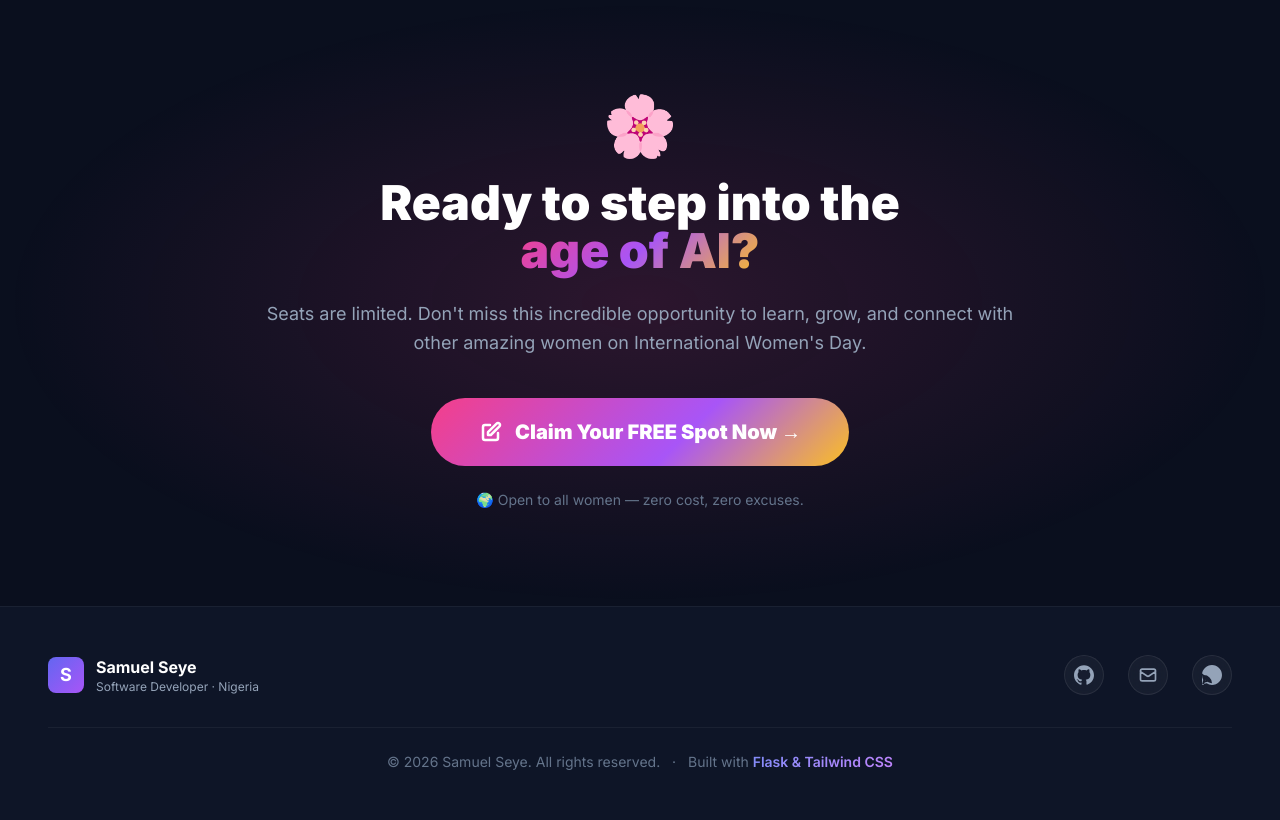
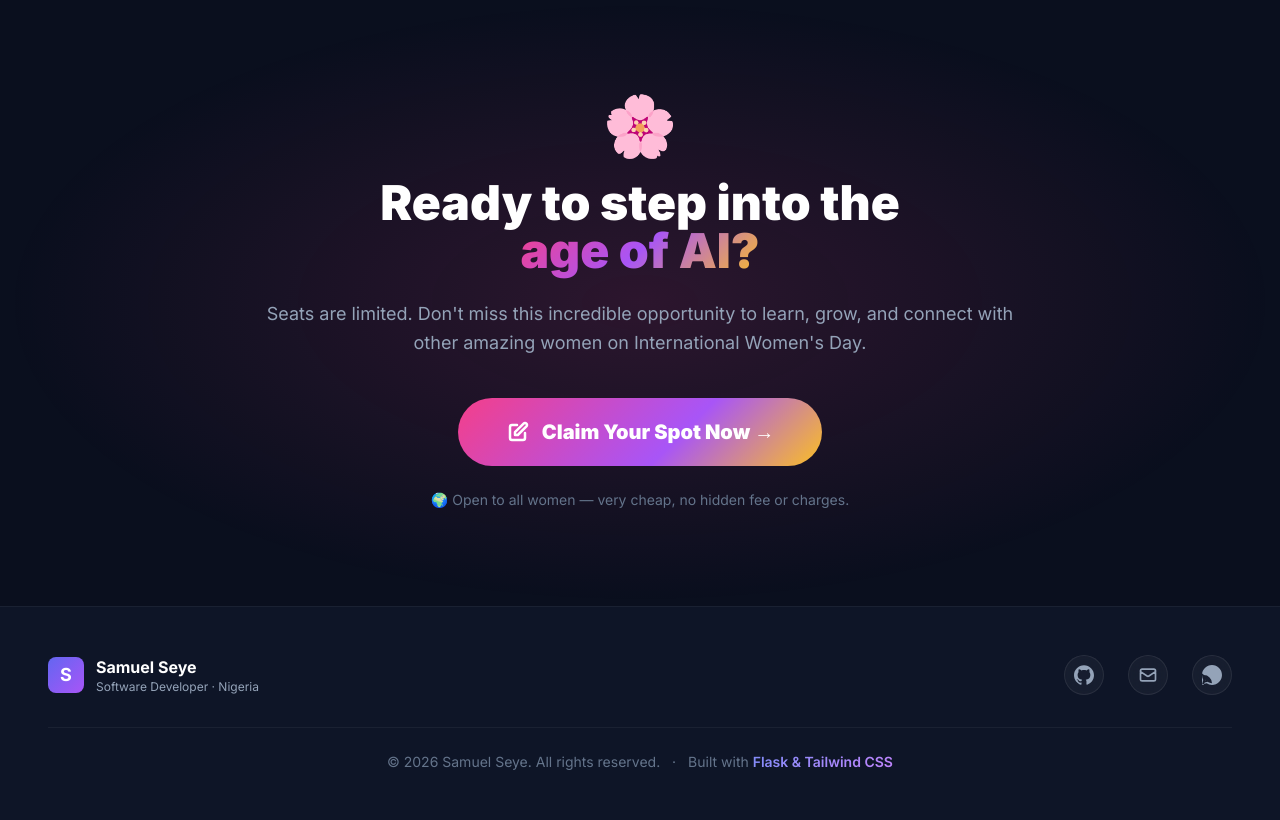
Before and after one commit to spw3bt3ch/dev-sam, a Flask app: page /women-ai-training in a window 1280 px wide. Shown: the part 4454-5274 px from the top of the page. Run offline with Flask 3, Linux system fonts and the light colour scheme; some libraries are stand-ins or nearby versions.

```diff
--- a/templates/women_ai_training.html
+++ b/templates/women_ai_training.html
@@ -567,9 +567,9 @@
                 <path stroke-linecap="round" stroke-linejoin="round"
                     d="M11 5H6a2 2 0 00-2 2v11a2 2 0 002 2h11a2 2 0 002-2v-5m-1.414-9.414a2 2 0 112.828 2.828L11.828 15H9v-2.828l8.586-8.586z" />
             </svg>
-            Claim Your FREE Spot Now →
+            Claim Your Spot Now →
         </a>
-        <p class="text-slate-500 text-sm mt-6">🌍 Open to all women — zero cost, zero excuses.</p>
+        <p class="text-slate-500 text-sm mt-6">🌍 Open to all women — very cheap, no hidden fee or charges.</p>
     </div>
 </section>
 
```
